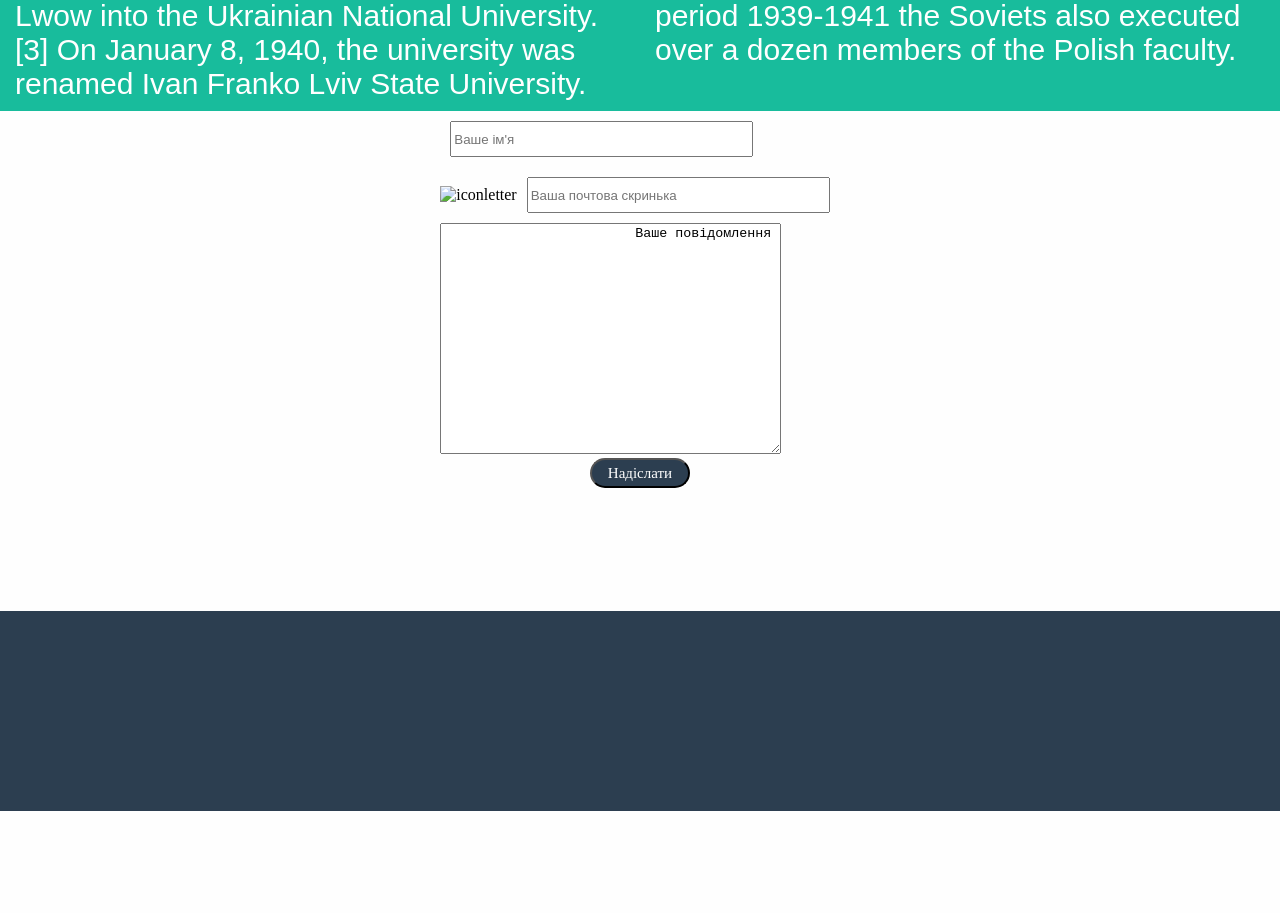
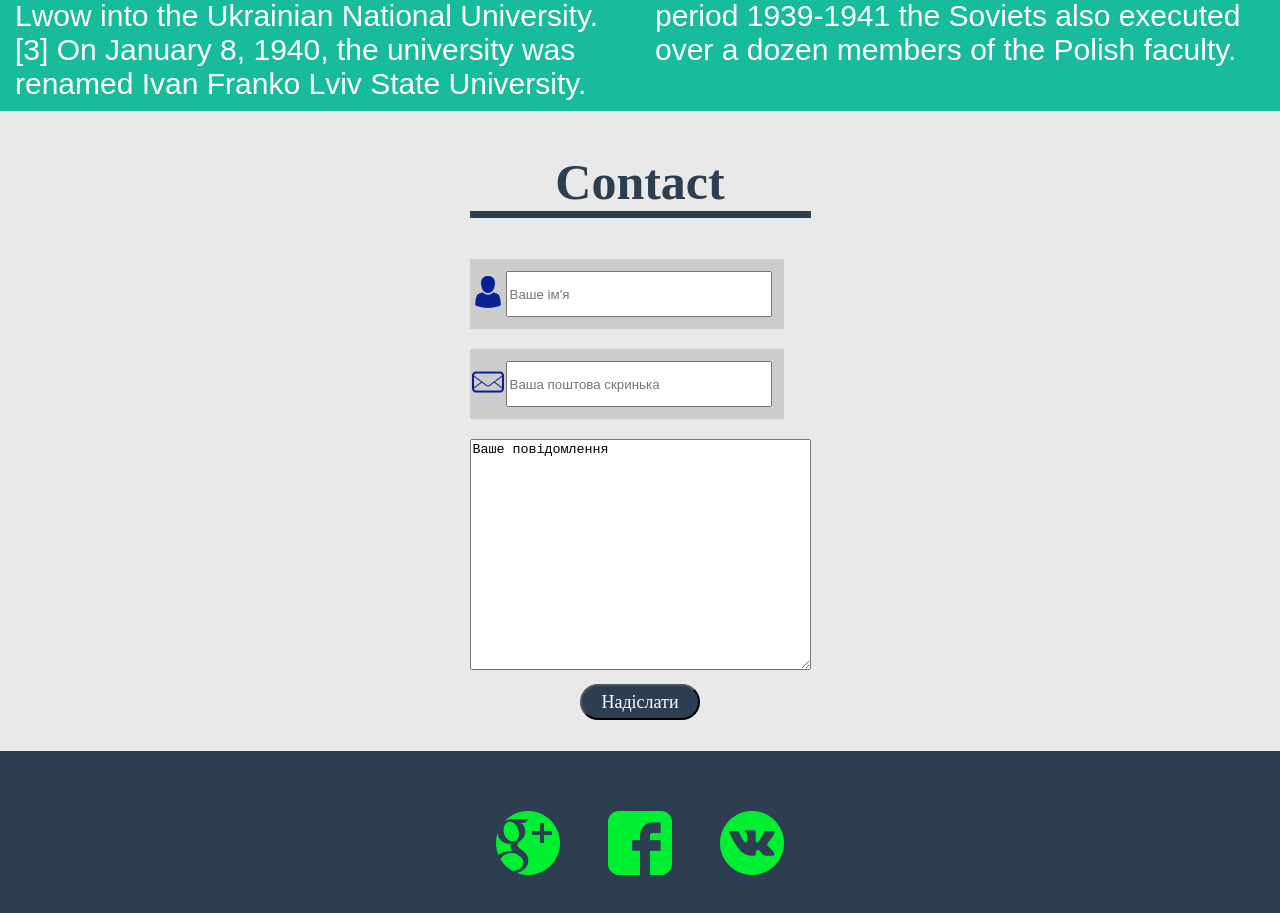
Before and after one commit to patriotua14/website1, a plain HTML site: page index.html in a window 1280 px wide. Shown: the part 2629-3542 px from the top of the page. Before the commit the page ends 3440 px from the top, so only its background shows below. Drawn offline with nearby package versions, Linux system fonts and the light colour scheme.

Commit message:
readytofinish

```diff
--- /dev/null
+++ b/firstscript.js
@@ -0,0 +1,3 @@
+// JavaScript File
+$('div.container').css("width","100%");
+$('div.container').css("padding","0");
--- a/index.html
+++ b/index.html
@@ -63,17 +63,16 @@
                 <p class="tricolumn">In 1939, after the Polish September Campaign and the accompanying Soviet invasion, the Soviet occupiers permitted classes to continue. Until late 1939, the school worked in the pre-war Polish system. On October 18, however, the Polish rector, Professor Roman Longchamps de Bérier was dismissed, and was replaced by a prominent Ukrainian historian, Mykhailo Marchenko, grandfather of Ukrainian journalist and dissident Valeriy Marchenko. Marchenko was determined to transform the University of Lwow into the Ukrainian National University.[3] On January 8, 1940, the university was renamed Ivan Franko Lviv State University. Polish professors and administrative assistants were increasingly fired and replaced by Ukrainians or Russians, specializing in Marxism, Leninism, political economics, as well as Ukrainian and Soviet literature, history and geography. This was accompanied by the closing of departments seen as related with the religion, free-market economics, capitalism, or the West in general; this included Polish geography, literature, or history. Lectures were held in Ukrainian and Polish (as auxiliary). In the period 1939-1941 the Soviets also executed over a dozen members of the Polish faculty.</p>
             </div>
             <div class="contact" id="phone">
+                <form action="#" method="POST" autocomplete="on" enctype="multipart/form-data">
+                    <h2 class="forform"> Contact </h2>
+                    <div class="foricon">
+                    <table><tr class="firstrow"><td><img src="forum-user.png" alt="iconprofile"></td><td><input type="text" placeholder="Ваше ім'я" name="questionaboutjob" class="name1"></td></tr></table>
+                    </div>
+                    <div class="foricon">
+                     <table><tr class="firstrow"><td><img src="envelope.png" alt="iconletter"></td><td><input type="email" placeholder="Ваша поштова скринька" name="login-field" class="login1" required></td></tr></table></div>
+                    <div>
+                    <textarea type="text" name="yourmessage" rows="15" cols="40" class="comment">Ваше повідомлення
 
-                <form action="#" method="POST" autocomplete="on" enctype="multipart/form-data">
-                    <div>
-                    <input type="text" placeholder="Ваше ім'я" name="questionaboutjob" class="name1">
-                    </div>
-                    <div>
-                     <img src="note2.png" alt="iconletter"><input type="email" placeholder="Ваша почтова скринька" name="login-field" class="login1" required>
-                    </div>
-                    <div>
-                    <textarea type="text" name="yourmessage" rows="15" cols="40" class="comment">
-                        Ваше повідомлення
                     </textarea>
                     </div>
                     <div class="btn11">
@@ -82,9 +81,19 @@
                 </form>
             </div>
             <div class="adress">
-
+                        <div class="iconlink">
+                            <div class="gmail">
+                            <a href="https://www.youtube.com"><img src="social-media.png" alt="gmail"></a>
+                            </div>
+                            <div class="face">
+                            <a href="https://www.facebook.com/pavlo.pomirko?ref=bookmarks"><img src="facebook-square-logo.png" alt="facebook"></a>
+                            </div>
+                            <div class="vk">
+                            <a href="https://vk.com/id16130735"><img src="vk-social-logotype.png" alt="vkonrakte"></a>
+                            </div>
+                        </div>
             </div>
-        </div>
+            <script src="firstscript.js"></script>
         <script src="https://maxcdn.bootstrapcdn.com/bootstrap/3.3.6/js/bootstrap.min.js" integrity="sha384-0mSbJDEHialfmuBBQP6A4Qrprq5OVfW37PRR3j5ELqxss1yVqOtnepnHVP9aJ7xS" crossorigin="anonymous"></script>
        <script>
            $('.handle').on('click', function()
--- a/main.css
+++ b/main.css
@@ -271,41 +271,65 @@ a
 
 
 /* Footer */
+
+
+/* Adress*/
 .adress
 {
-    height: 200px;
+    display: flex;
     width: 100%;
     background-color: #2C3E50;
 }
+address
+{
+    color: white;
+    margin: 20px 5px 25px 33px;
+    padding: 10px 0px 0px 5px;
+}
+.iconlink
+{
+    display: flex;
+    justify-content: center;
+     margin: 50px auto;
+}
+.gmail, .face, .vk
+{
+    display: flex;
+    justify-content: center;
+    align-items: center;
+    margin: 10px 24px 5px 24px;
+}
 
-/**/
+
+/* Contact */
 .contact
 {
     display: flex;
     flex-flow: row wrap;
     justify-content: center;
-    height: 500px;
+    height: 640px;
     width: 100%;
+    background-color: #E9E9E9;
 }
 .name1
 {
-    margin: 10px;
-    width: 295px;
-    height: 30px;
+    margin: 10px 10px 10px 0px;
+    width: 258px;
+    height: 40px;
 }
 .login1
 {
-    margin: 10px;
-    width: 295px;
-    height: 30px;
+    margin: 10px 10px 10px 0px;
+    width: 258px;
+    height: 40px;
 }
 .btn1
 {
     background-color: #2C3E50;
-    height: 30px;
-    width: 100px;
+    height: 36px;
+    width: 120px;
     color: white;
-    font-size: 15px;
+    font-size: 18px;
     padding: 2px 5px 2px 5px;
     font-family: serif;
     border-radius: 40px;
@@ -315,6 +339,31 @@ a
 {
     display: flex;
     justify-content: center;
+    margin: 10px auto;
+}
+.foricon
+{
+    display: flex;
+    align-items: center;
+    align-content: center;
+    margin: 20px auto;
+}
+table
+{
+    border: 1px solid #ccc;
+    border-radius: 10px;
+    border-collapse: collapse;
+}
+.firstrow
+{
+    background-color: #ccc;
+}
+.forform
+{
+    font-size: 50px;
+    color: #2C3E50;
+    border-bottom: 7px solid #2C3E50;
+    text-align: center;
 }
 
 /* About */
```
Also changed, not shown: business (1).png (added), business.png (added), envelope.png (added), facebook-square-logo.png (added), forum-user.png (added), profile.png (added), profile1.png (added), s.png (added), social-media.png (added), vk-social-logotype.png (added).
